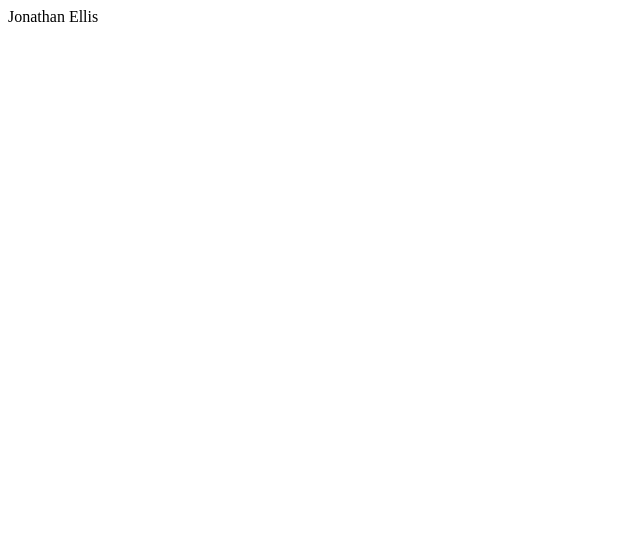
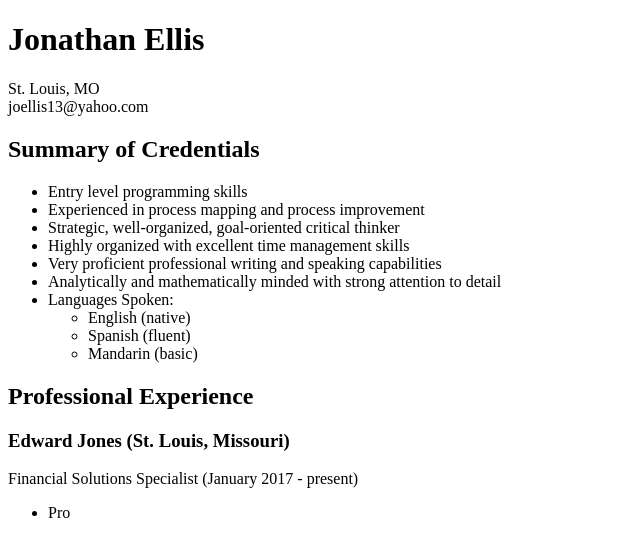
Before and after one commit to joellis13/html-me-something, a plain HTML site: page index.html in a window 1280 px wide. Shown: the whole page, without its empty margins (0-640 px from the left). Drawn offline with Linux system fonts and the light colour scheme.

Commit message:
Added Summary of Credentials

```diff
--- a/index.html
+++ b/index.html
@@ -1 +1,37 @@
-<p>Jonathan Ellis</p>
+<!DOCTYPE html>
+<html>
+	<head>
+		<title>Jonathan Ellis - CV</title>
+	</head>
+
+	<body>
+		<h1>Jonathan Ellis</h1>
+			<p>St. Louis, MO<br>joellis13@yahoo.com</p>
+
+		<h2>Summary of Credentials</h2>
+			<p>
+				<ul>
+					<li>Entry level programming skills</li>
+					<li>Experienced in process mapping and process improvement</li>
+					<li>Strategic, well-organized, goal-oriented critical thinker</li>
+					<li>Highly organized with excellent time management skills</li>
+					<li>Very proficient professional writing and speaking capabilities</li>
+					<li>Analytically and mathematically minded with strong attention to detail</li>
+					<li>Languages Spoken:</li>
+						<ul>
+							<li>English (native)</li>
+							<li>Spanish (fluent)</li>
+							<li>Mandarin (basic)</li>
+						</ul>
+				</ul>
+			</p>
+		<h2>Professional Experience</h2>
+			<h3>Edward Jones (St. Louis, Missouri)</h3>
+			<p>
+				Financial Solutions Specialist (January 2017 - present)
+				<ul>
+					<li>Pro</li>
+				</ul>
+			</p>
+	</body>
+</html>
```
